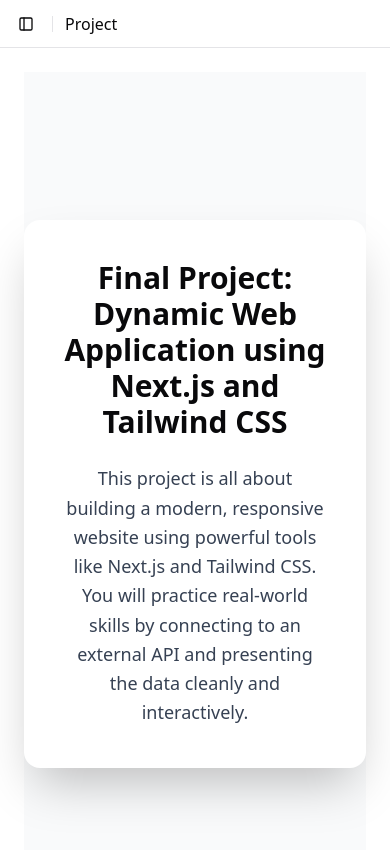
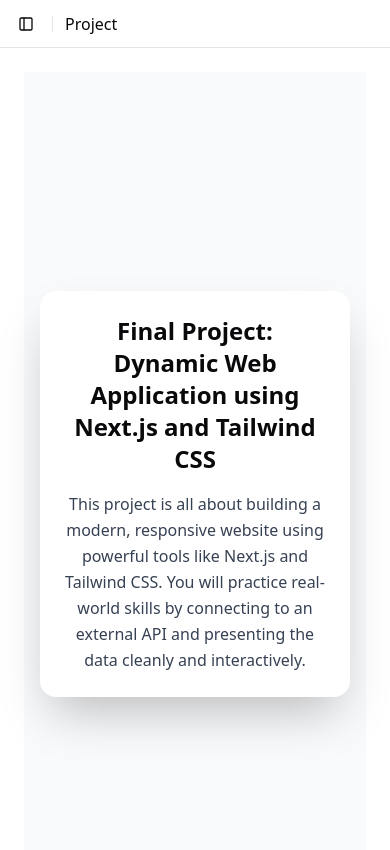
Before and after one commit to leonard-james/web_f_project, a Next.js app: page / in a window 390 px wide. Shown: the top 850 px of the page. Built offline with nearby package versions, Linux system fonts and the light colour scheme.

Commit message:
Refactor layout styles for improved responsiveness and readability

```diff
--- a/app/page.js
+++ b/app/page.js
@@ -20,12 +20,12 @@ export default function Page() {
         return <div>Dashboard Content</div>;
       default:
         return (
-          <div className="flex items-center justify-center min-h-screen bg-gray-50">
-            <div className="bg-white rounded-2xl shadow-2xl w-full max-w-4xl flex flex-col items-center overflow-hidden mx-auto p-10">
-              <h2 className="text-3xl lg:text-4xl font-bold mb-6 text-center">
+          <div className="flex items-center justify-center min-h-screen bg-gray-50 px-4">
+            <div className="bg-white rounded-2xl shadow-2xl w-full max-w-3xl flex flex-col items-center text-center p-6 md:p-10">
+              <h2 className="text-2xl md:text-3xl lg:text-4xl font-bold mb-4 md:mb-6">
                 Final Project: Dynamic Web Application using Next.js and Tailwind CSS
               </h2>
-              <p className="text-gray-700 text-lg lg:text-xl leading-relaxed text-center">
+              <p className="text-gray-700 text-base md:text-lg lg:text-xl leading-relaxed">
                 This project is all about building a modern, responsive website using
                 powerful tools like Next.js and Tailwind CSS. You will practice real-world
                 skills by connecting to an external API and presenting the data cleanly and
```
